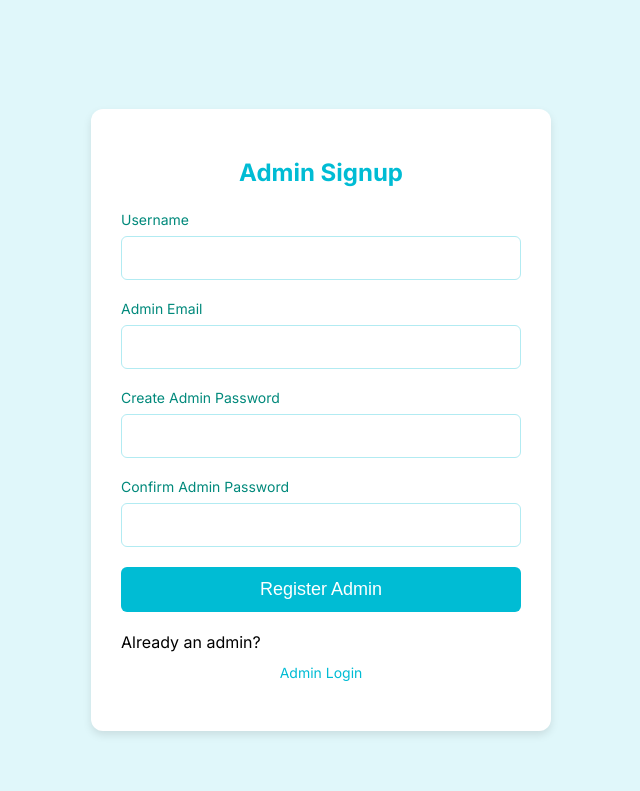
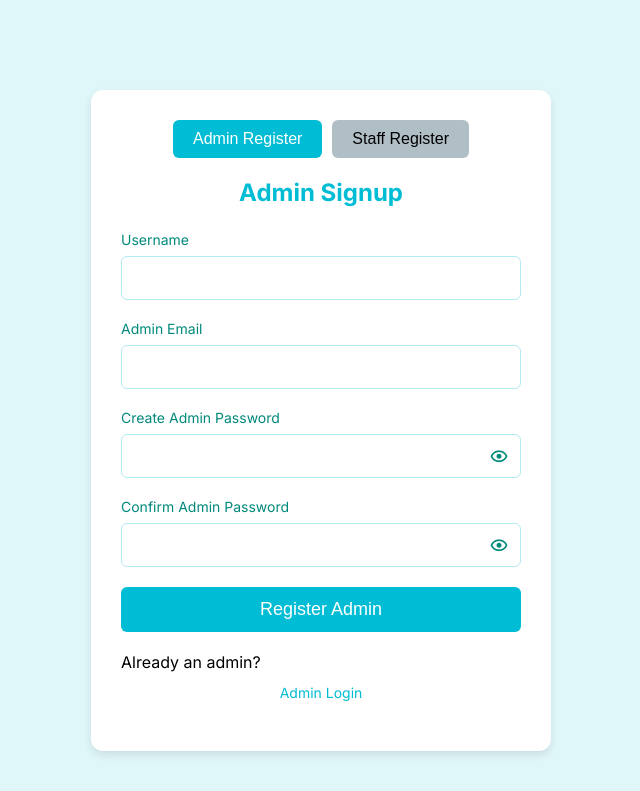
Before and after one commit to JohnFrichMagan/MilkTea_Nexus, a PHP site: page /admin_register.php in a window 1280 px wide. Shown: the top 791 px of the page, without its empty margins (319-959 px from the left). Run offline with PHP 8.4, Linux system fonts and the light colour scheme.

Commit message:
Added Staff regiter button

```diff
--- a/admin_register.php
+++ b/admin_register.php
@@ -5,9 +5,7 @@ require_once 'config.php'; // Include your database connection
 $register_error = ''; // Initialize error message
 
 if ($_SERVER["REQUEST_METHOD"] == "POST") {
-    // **THIS LINE SHOULD BE THE VERY FIRST ONE INSIDE THE IF BLOCK**
     $username = $_POST["username"];
-
     $email = $_POST["email"];
     $password = $_POST["password"];
     $confirm_password = $_POST["confirm_password"];
@@ -25,9 +23,8 @@ if ($_SERVER["REQUEST_METHOD"] == "POST") {
         $register_error = "Passwords do not match.";
     } else {
         try {
-            // Check if the username or email is already taken for an admin
             $sql = "SELECT COUNT(*) FROM Admins WHERE username = ? OR email = ?";
-            $stmt = $conn->prepare($sql); // Use $conn from config.php
+            $stmt = $conn->prepare($sql);
             $stmt->bind_param("ss", $username, $email);
             $stmt->execute();
             $stmt->bind_result($user_exists);
@@ -37,23 +34,17 @@ if ($_SERVER["REQUEST_METHOD"] == "POST") {
             if ($user_exists) {
                 $register_error = "This username or email is already registered.";
             } else {
-                // Hash the password before storing it in the database
                 $hashed_password = password_hash($password, PASSWORD_DEFAULT);
-
-                // Insert the new admin user into the Admins table, including username
                 $sql = "INSERT INTO Admins (username, email, password) VALUES (?, ?, ?)";
-                $stmt = $conn->prepare($sql); // Use $conn from config.php
+                $stmt = $conn->prepare($sql);
                 $stmt->bind_param("sss", $username, $email, $hashed_password);
                 $stmt->execute();
 
-                // Redirect to the admin login page after successful registration
                 header("Location: admin_login.php?registration=success");
                 exit();
             }
-            $conn->close(); // Close the connection
-
+            $conn->close();
         } catch (Exception $e) {
-            // Handle database errors
             $register_error = "Database error: " . $e->getMessage();
         }
     }
@@ -67,10 +58,11 @@ if ($_SERVER["REQUEST_METHOD"] == "POST") {
     <meta name="viewport" content="width=device-width, initial-scale=1.0">
     <title>Admin Signup</title>
     <link href="https://fonts.googleapis.com/css2?family=Inter:wght@400;600;700&display=swap" rel="stylesheet">
+    <link href='https://unpkg.com/boxicons@2.1.4/css/boxicons.min.css' rel='stylesheet'>
     <style>
         body {
             font-family: 'Inter', sans-serif;
-            background-color: #e0f7fa; /* A different background color to distinguish */
+            background-color: #e0f7fa;
             display: flex;
             justify-content: center;
             align-items: center;
@@ -88,9 +80,33 @@ if ($_SERVER["REQUEST_METHOD"] == "POST") {
             max-width: 100%;
         }
 
+        .register-switch {
+            display: flex;
+            justify-content: center;
+            margin-bottom: 20px;
+        }
+
+        .switch-btn {
+            background-color: #b0bec5;
+            border: none;
+            color: #000;
+            padding: 10px 20px;
+            font-size: 16px;
+            cursor: pointer;
+            margin: 0 5px;
+            border-radius: 6px;
+            transition: background-color 0.3s ease;
+        }
+
+        .switch-btn.active,
+        .switch-btn:hover {
+            background-color: #00bcd4;
+            color: white;
+        }
+
         h2 {
             text-align: center;
-            color: #00bcd4; /* A different color for the heading */
+            color: #00bcd4;
             margin-bottom: 24px;
         }
 
@@ -101,7 +117,7 @@ if ($_SERVER["REQUEST_METHOD"] == "POST") {
         .form-group label {
             display: block;
             margin-bottom: 8px;
-            color: #00897b; /* A different label color */
+            color: #00897b;
             font-weight: 500;
             font-size: 14px;
         }
@@ -142,7 +158,7 @@ if ($_SERVER["REQUEST_METHOD"] == "POST") {
         }
 
         .form-group button {
-            background-color: #00bcd4; /* A different button color */
+            background-color: #00bcd4;
             color: white;
             padding: 12px;
             border: none;
@@ -158,7 +174,7 @@ if ($_SERVER["REQUEST_METHOD"] == "POST") {
         }
 
         .form-group a {
-            color: #00bcd4; /* A different link color */
+            color: #00bcd4;
             text-decoration: none;
             font-size: 14px;
             display: block;
@@ -180,9 +196,13 @@ if ($_SERVER["REQUEST_METHOD"] == "POST") {
 </head>
 <body>
     <div class="container">
+        <div class="register-switch">
+            <button onclick="window.location.href='admin_register.php'" class="switch-btn active">Admin Register</button>
+            <button onclick="window.location.href='staff_register.php'" class="switch-btn">Staff Register</button>
+        </div>
+
         <h2>Admin Signup</h2>
         <form method="POST" action="<?php echo htmlspecialchars($_SERVER["PHP_SELF"]); ?>">
-
             <div class="form-group">
                 <label for="username">Username</label>
                 <input type="text" id="username" name="username" value="<?php echo htmlspecialchars($_POST['username'] ?? ''); ?>" required>
@@ -216,6 +236,7 @@ if ($_SERVER["REQUEST_METHOD"] == "POST") {
             <?php endif; ?>
         </form>
     </div>
+
     <script>
         const passwordInput1 = document.getElementById("password");
         const passwordToggleIcon1 = document.getElementById("password-toggle");
```
